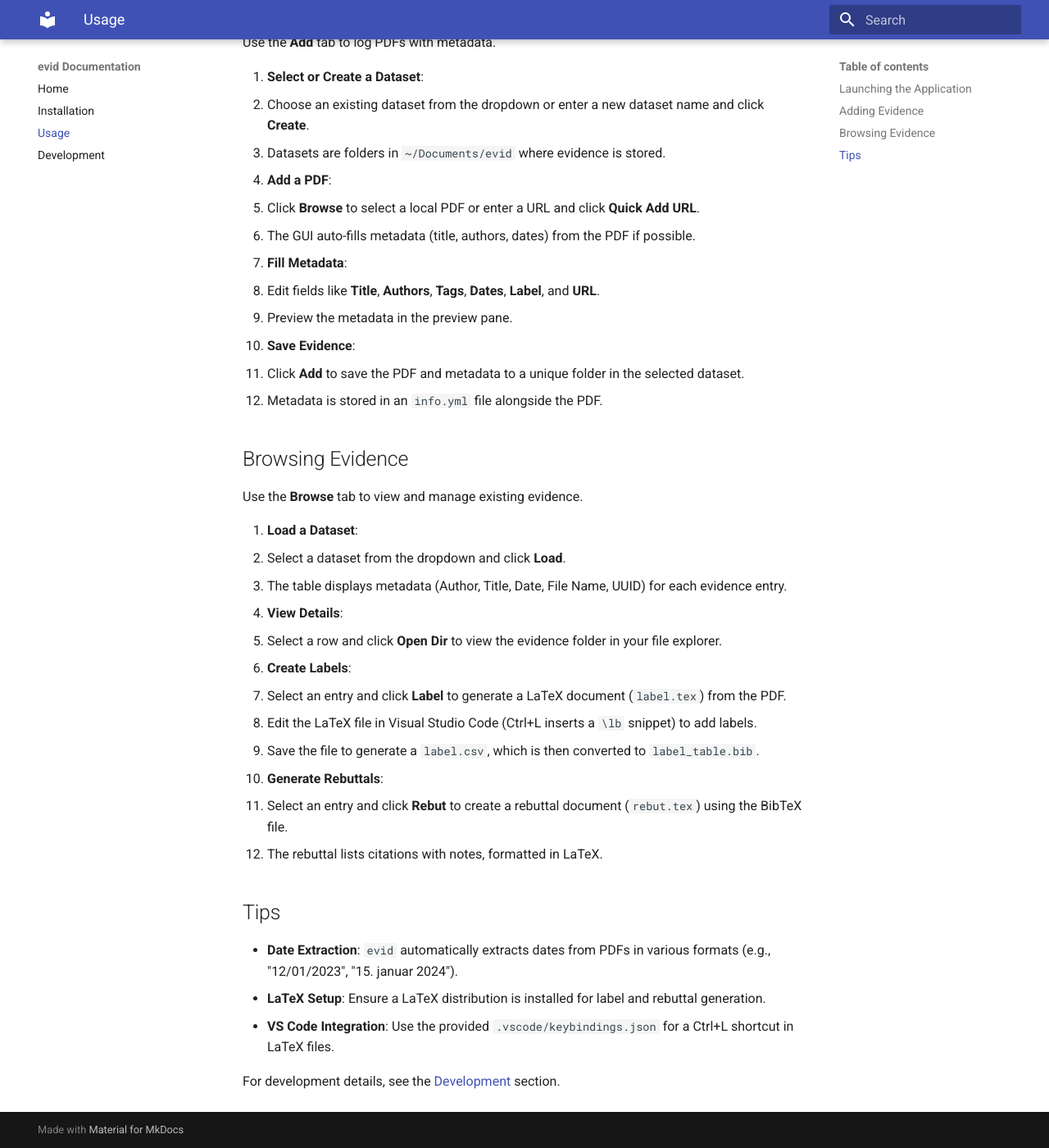
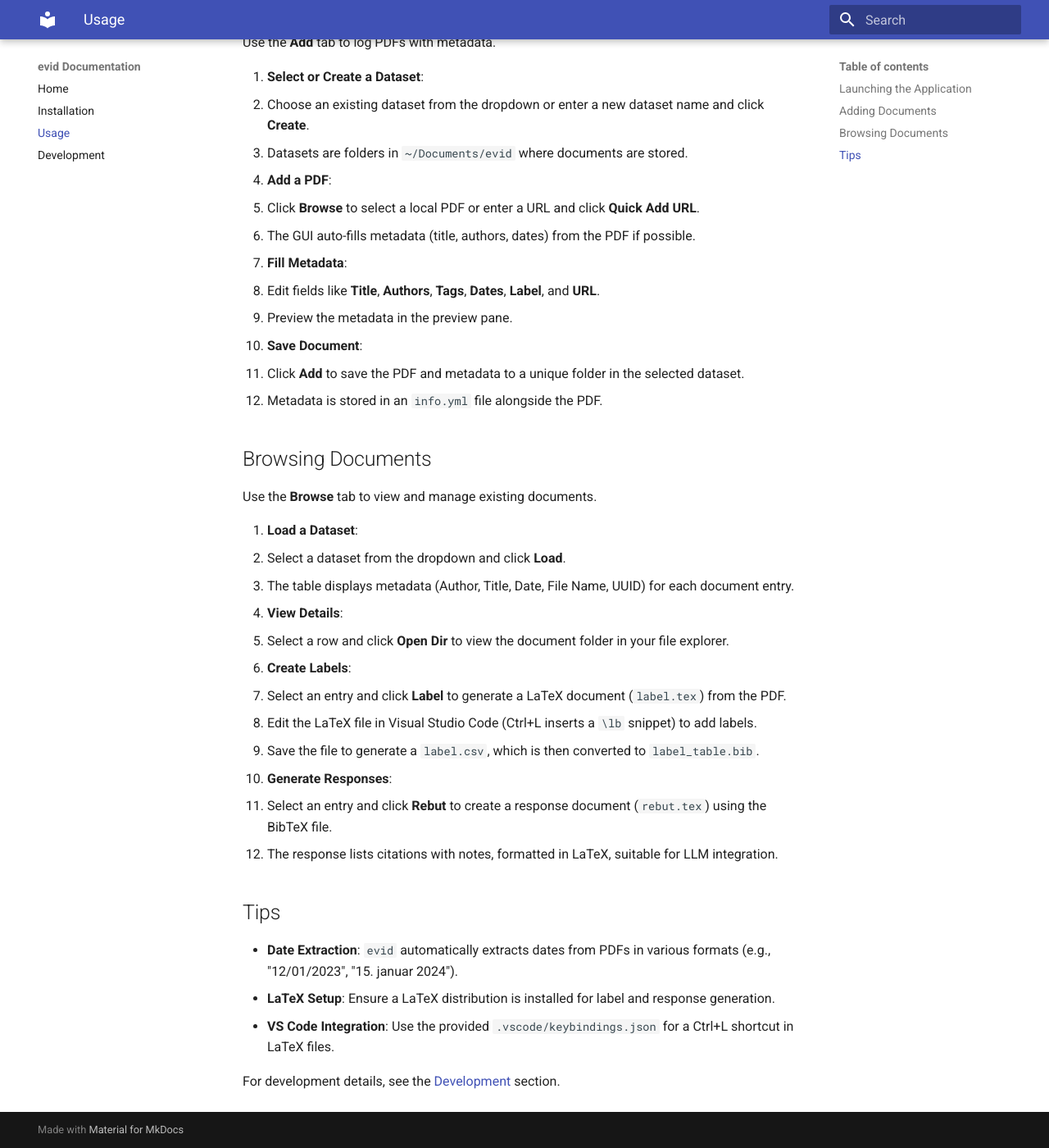
Before and after one commit to evidlabel/evid, an MkDocs documentation site: the page built from docs/usage.md, in a window 1280 px wide and 1400 px high, scrolled down 471 px. Shown: the whole window at 82% size. Built offline with MkDocs 1.6.1 and Material for MkDocs 9.7.7, drawn with Linux system fonts in a browser that asks for light colours; some of the changed text lies outside the part shown.

```diff
--- a/docs/usage.md
+++ b/docs/usage.md
@@ -1,6 +1,6 @@
 # Usage Guide
 
-This guide explains how to use `evid` to manage PDF evidence through its PyQt6-based GUI.
+This guide explains how to use `evid` to manage PDF documents through its PyQt6-based GUI.
 
 ## Launching the Application
 
@@ -12,13 +12,13 @@
 
 This opens the GUI with two tabs: **Add** and **Browse**.
 
-## Adding Evidence
+## Adding Documents
 
 Use the **Add** tab to log PDFs with metadata.
 
 1. **Select or Create a Dataset**:
    - Choose an existing dataset from the dropdown or enter a new dataset name and click **Create**.
-   - Datasets are folders in `~/Documents/evid` where evidence is stored.
+   - Datasets are folders in `~/Documents/evid` where documents are stored.
 
 2. **Add a PDF**:
    - Click **Browse** to select a local PDF or enter a URL and click **Quick Add URL**.
@@ -28,34 +28,34 @@
    - Edit fields like **Title**, **Authors**, **Tags**, **Dates**, **Label**, and **URL**.
    - Preview the metadata in the preview pane.
 
-4. **Save Evidence**:
+4. **Save Document**:
    - Click **Add** to save the PDF and metadata to a unique folder in the selected dataset.
    - Metadata is stored in an `info.yml` file alongside the PDF.
 
-## Browsing Evidence
+## Browsing Documents
 
-Use the **Browse** tab to view and manage existing evidence.
+Use the **Browse** tab to view and manage existing documents.
 
 1. **Load a Dataset**:
    - Select a dataset from the dropdown and click **Load**.
-   - The table displays metadata (Author, Title, Date, File Name, UUID) for each evidence entry.
+   - The table displays metadata (Author, Title, Date, File Name, UUID) for each document entry.
 
 2. **View Details**:
-   - Select a row and click **Open Dir** to view the evidence folder in your file explorer.
+   - Select a row and click **Open Dir** to view the document folder in your file explorer.
 
 3. **Create Labels**:
    - Select an entry and click **Label** to generate a LaTeX document (`label.tex`) from the PDF.
    - Edit the LaTeX file in Visual Studio Code (Ctrl+L inserts a `\lb` snippet) to add labels.
    - Save the file to generate a `label.csv`, which is then converted to `label_table.bib`.
 
-4. **Generate Rebuttals**:
-   - Select an entry and click **Rebut** to create a rebuttal document (`rebut.tex`) using the BibTeX file.
-   - The rebuttal lists citations with notes, formatted in LaTeX.
+4. **Generate Responses**:
+   - Select an entry and click **Rebut** to create a response document (`rebut.tex`) using the BibTeX file.
+   - The response lists citations with notes, formatted in LaTeX, suitable for LLM integration.
 
 ## Tips
 
 - **Date Extraction**: `evid` automatically extracts dates from PDFs in various formats (e.g., "12/01/2023", "15. januar 2024").
-- **LaTeX Setup**: Ensure a LaTeX distribution is installed for label and rebuttal generation.
+- **LaTeX Setup**: Ensure a LaTeX distribution is installed for label and response generation.
 - **VS Code Integration**: Use the provided `.vscode/keybindings.json` for a Ctrl+L shortcut in LaTeX files.
 
 For development details, see the [Development](development.md) section.
```
Also changed, not shown: docs/development.md (+1 -1 lines), docs/index.md (+7 -7 lines).
